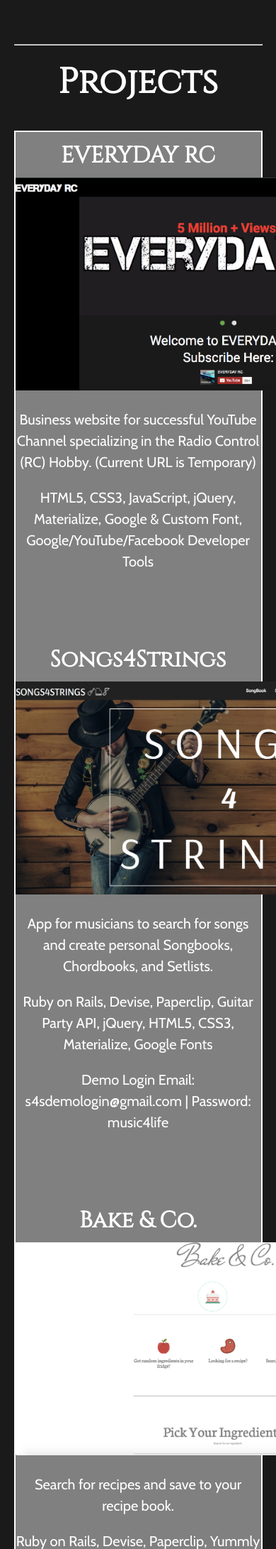
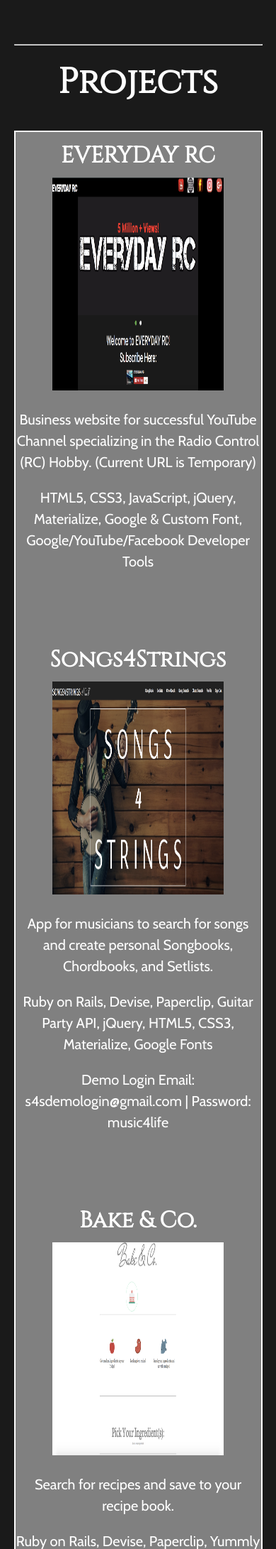
Before and after one commit to SteveLicata/portfolio, a PHP site: page /index.html in a window 390 px wide; the page is wider, and only the part inside the window is pictured. Shown: the part 737-2919 px from the top of that part at 71% size. Run offline with PHP 8.4, Linux system fonts and the light colour scheme; some libraries are stand-ins or nearby versions; some web fonts are replaced.

Commit message:
responsive images

```diff
--- a/main.css
+++ b/main.css
@@ -44,7 +44,7 @@
 
 img {
   height: 300px;
-  width: 600px;
+  width: 70%;
 }
 
 a {
```
